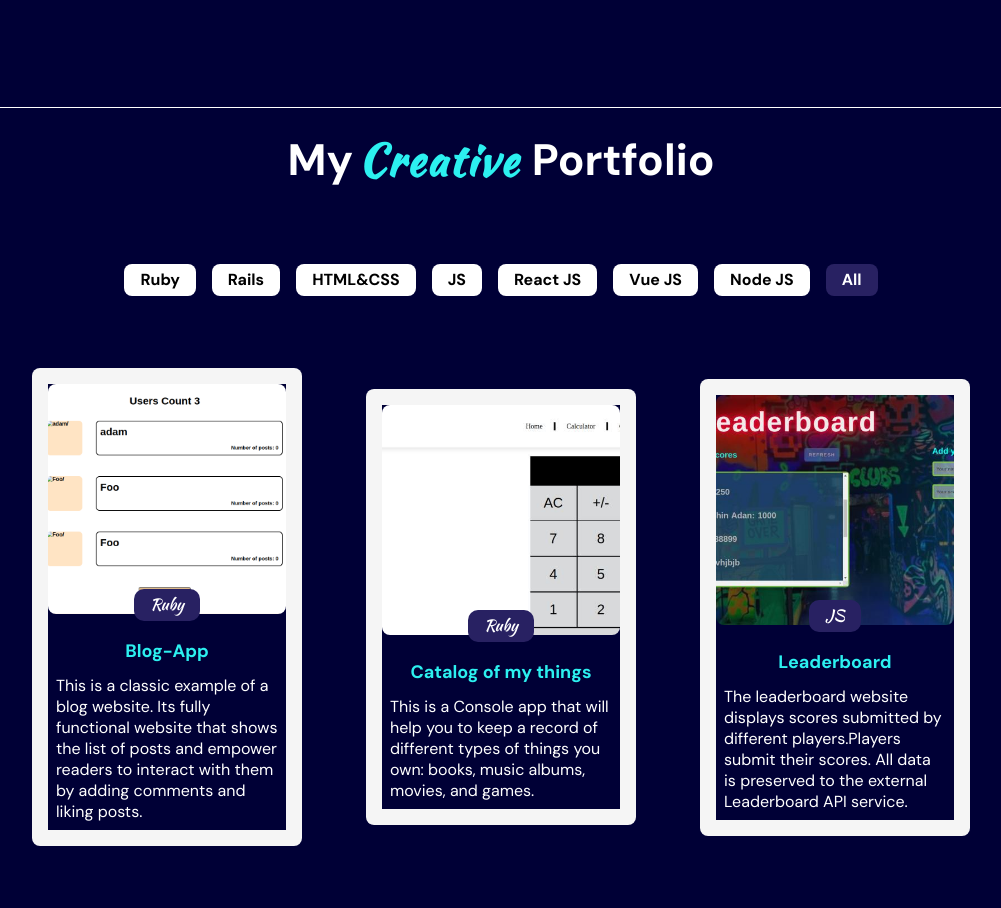
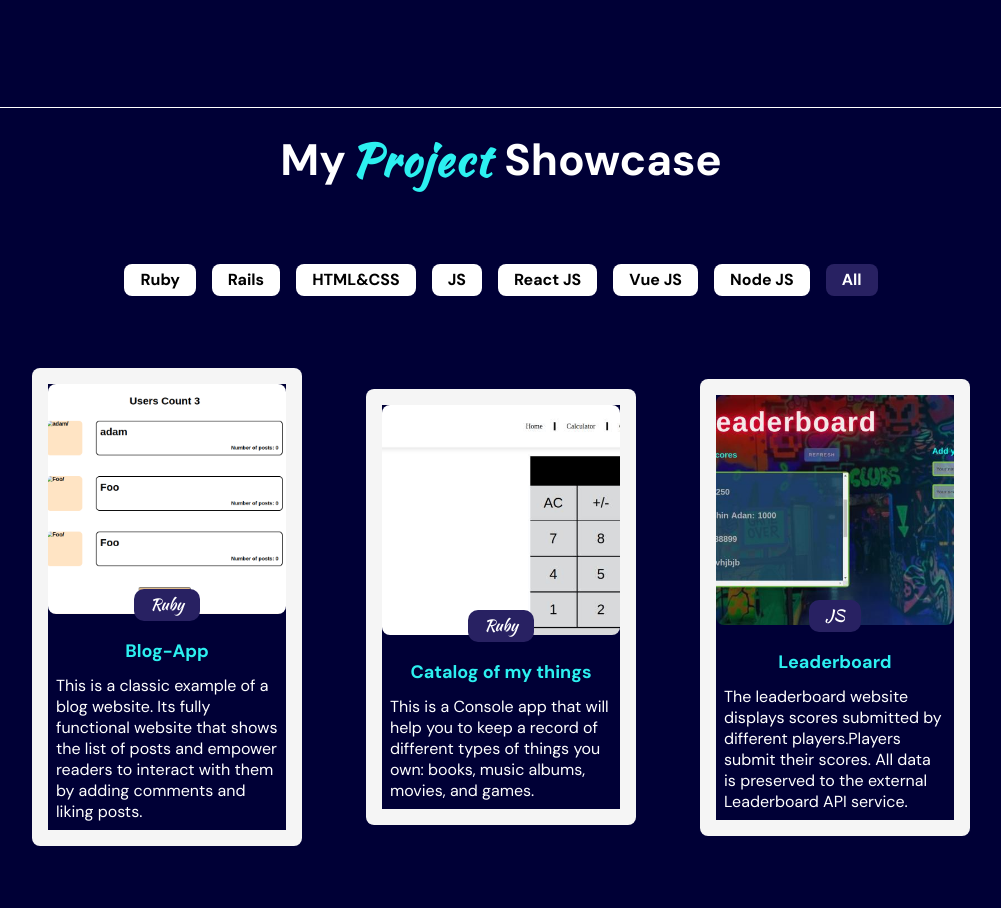
Before and after one commit to AbdimulhinYussuf3675/Portfoliov2, a React (Create React App) app: page / in a window 1280 px wide. Shown: the part 1560-2468 px from the top of the page, without its empty margins (139-1140 px from the left). Built offline with nearby package versions, Linux system fonts and the light colour scheme.

Commit message:
Update project section

```diff
--- a/src/container/Project/Projects.js
+++ b/src/container/Project/Projects.js
@@ -123,9 +123,9 @@ const Work = () => {
       <h2 className="head-text">
         My
         {' '}
-        <span className="about-header">Creative&nbsp;</span>
+        <span className="about-header">Project&nbsp;</span>
         {' '}
-        Portfolio
+        Showcase
       </h2>
 
       <div className="app__work-filter">
```
